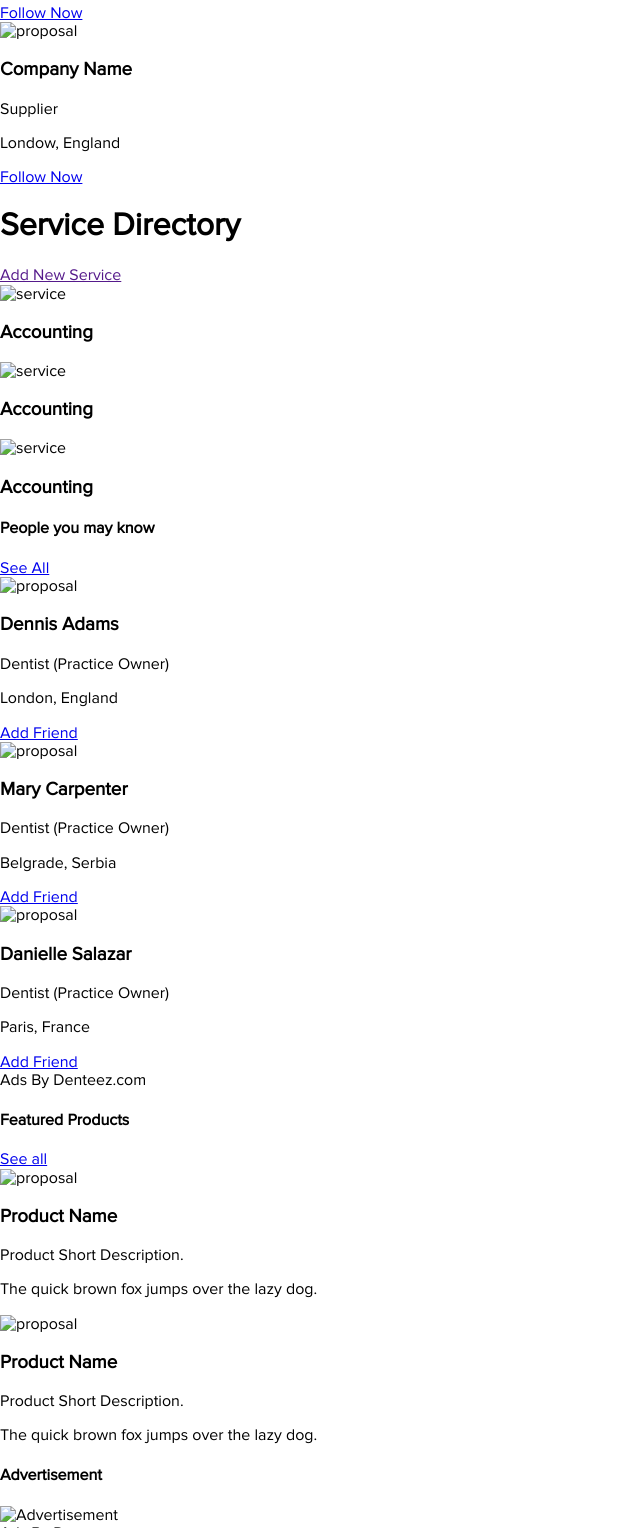
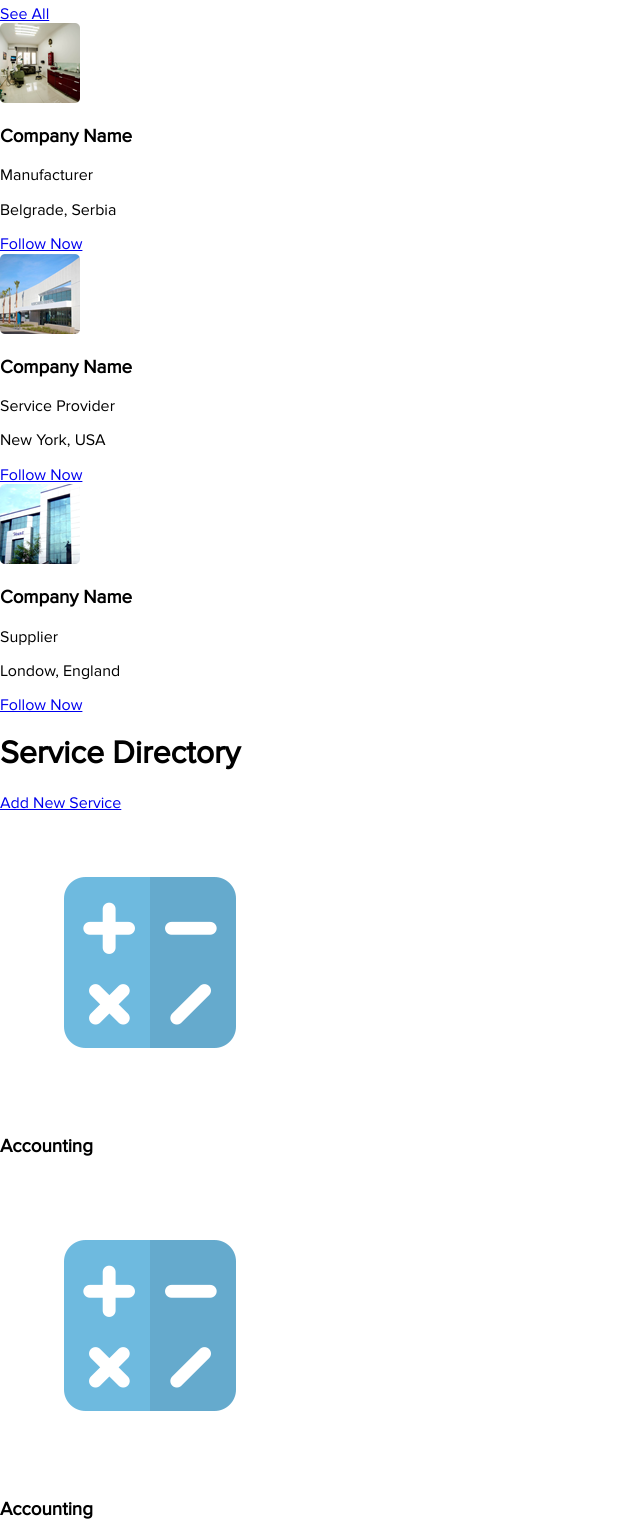
Before and after one commit to artemloiko/Test_task_abz, a website: page dist/index.html in a window 1280 px wide. Shown: the part 653-2181 px from the top of the page, without its empty margins (0-640 px from the left). Drawn offline with nearby package versions, Linux system fonts and the light colour scheme; files that its build step writes are made by us from their sources; files whose address does not match are found by name.

Commit message:
Added images for main page

```diff
--- a/dist/index.html
+++ b/dist/index.html
@@ -4,12 +4,13 @@
   <title>Test Task abz</title>
   <meta charset="UTF-8">
   <meta name="viewport" content="width=device-width, initial-scale=1.0">
-  <link rel="icon" type="image/png" href="img/favicon.png">
+  <link rel="icon" type="image/png" href="img/favicons/favicon.png">
   <link rel="stylesheet" href="style.bundle.css">
 </head>
 <body>
+
   <header class="header">
-    <a href="#"><img src="" alt="DENTEEZ" class="logo"></a>
+    <a href="#"><img src="img/Logo.png" alt="DENTEEZ" class="logo"></a>
     <form action="" class="search">
       <input type="button" class="search__button">
       <input type="text" class="search__field">
@@ -17,7 +18,7 @@
     <a href="#" class="button button--messages"></a>
     <a href="#" class="button button--notification"></a>
     <div class="profile">
-      <img src="" alt="profile_img" class="profile__img">
+      <img src="img/user.png" alt="profile_img" class="profile__img">
       <div class="profile__fullname">Maximillian Beekeeper</div>
     </div>
   </header>
@@ -37,7 +38,7 @@
         <div class="sidebar-block-header">
           <h4 class="sidebar-block-header__title">Advertisement</h4>
         </div>
-        <img src="" alt="Advertisement" class="sidebar-block-content">
+        <img src="img/advertisements/advertisement-1.png" alt="Advertisement" class="sidebar-block-content">
         <div class="sidebar-block-signature">Ads By Denteez.com</div>
       </div>
 
@@ -48,21 +49,21 @@
         </div>
         <div class="sidebar-block-content">
           <div class="proposal-card">
-            <img src="" alt="proposal" class="proposal-card__img">
+            <img src="img/proposals/company-1.png" alt="proposal-company" class="proposal-card__img">
             <h3 class="proposal-card__title">Company Name</h3>
             <p class="proposal-card__info">Manufacturer</p>
             <p class="proposal-card__info">Belgrade, Serbia</p>
             <a href="#" class="proposal-card__link">Follow Now</a>
           </div>
           <div class="proposal-card">
-            <img src="" alt="proposal" class="proposal-card__img">
+            <img src="img/proposals/company-2.png" alt="proposal-company" class="proposal-card__img">
             <h3 class="proposal-card__title">Company Name</h3>
             <p class="proposal-card__info">Service Provider</p>
             <p class="proposal-card__info">New York, USA</p>
             <a href="#" class="proposal-card__link">Follow Now</a>
           </div>
           <div class="proposal-card">
-            <img src="" alt="proposal" class="proposal-card__img">
+            <img src="img/proposals/company-3.png" alt="proposal-company" class="proposal-card__img">
             <h3 class="proposal-card__title">Company Name</h3>
             <p class="proposal-card__info">Supplier</p>
             <p class="proposal-card__info">Londow, England</p>
@@ -76,7 +77,7 @@
     <main class="main-content">
       <div class="main-content-header">
         <h1 class="main-content-header__title">Service Directory</h1>
-        <a href="" class="button button--large button--addService">Add New Service</a>
+        <a href="#" class="button button--large button--addService">Add New Service</a>
       </div>
       <div class="service-directory">
         <div class="service-card">
@@ -104,21 +105,21 @@
         <div class="sidebar-block-content">
 
           <div class="proposal-card">
-            <img src="" alt="proposal" class="proposal-card__img">
+            <img src="img/proposals/human-1.png" alt="proposal-human" class="proposal-card__img">
             <h3 class="proposal-card__title">Dennis Adams</h3>
             <p class="proposal-card__info">Dentist (Practice Owner)</p>
             <p class="proposal-card__info">London, England</p>
             <a href="#" class="proposal-card__link">Add Friend</a>
           </div>
           <div class="proposal-card">
-            <img src="" alt="proposal" class="proposal-card__img">
+            <img src="img/proposals/human-2.png" alt="proposal-human" class="proposal-card__img">
             <h3 class="proposal-card__title">Mary Carpenter</h3>
             <p class="proposal-card__info">Dentist (Practice Owner)</p>
             <p class="proposal-card__info">Belgrade, Serbia</p>
             <a href="#" class="proposal-card__link">Add Friend</a>
           </div>
           <div class="proposal-card">
-            <img src="" alt="proposal" class="proposal-card__img">
+            <img src="img/proposals/human-3.png" alt="proposal-human" class="proposal-card__img">
             <h3 class="proposal-card__title">Danielle Salazar</h3>
             <p class="proposal-card__info">Dentist (Practice Owner)</p>
             <p class="proposal-card__info">Paris, France</p>
@@ -136,13 +137,13 @@
         </div>
         <div class="sidebar-block-content">
           <div class="proposal-card">
-            <img src="" alt="proposal" class="proposal-card__img">
+            <img src="img/proposals/product-1.png" alt="proposal-product" class="proposal-card__img">
             <h3 class="proposal-card__title">Product Name</h3>
             <p class="proposal-card__info">Product Short Description.</p>
             <p class="proposal-card__info">The quick brown fox jumps over the lazy dog.</p>
           </div>
           <div class="proposal-card">
-            <img src="" alt="proposal" class="proposal-card__img">
+            <img src="img/proposals/product-2.png" alt="proposal-product" class="proposal-card__img">
             <h3 class="proposal-card__title">Product Name</h3>
             <p class="proposal-card__info">Product Short Description.</p>
             <p class="proposal-card__info">The quick brown fox jumps over the lazy dog.</p>
@@ -154,7 +155,7 @@
         <div class="sidebar-block-header">
           <h4 class="sidebar-block-header__title">Advertisement</h4>
         </div>
-        <img src="" alt="Advertisement" class="sidebar-block-content">
+        <img src="img/advertisements/advertisement-2.png" alt="Advertisement" class="sidebar-block-content">
         <div class="sidebar-block-signature">Ads By Denteez.com</div>
       </div>
     </aside>
```
Also changed, not shown: dist/img/Logo.png (added), dist/img/advertisements/advertisement-1.png (added), dist/img/advertisements/advertisement-2.png (added), dist/img/favicons/favicon.png (added), dist/img/proposals/company-1.png (added), dist/img/proposals/company-2.png (added), dist/img/proposals/company-3.png (added), dist/img/proposals/human-1.png (added), dist/img/proposals/human-2.png (added), dist/img/proposals/human-3.png (added), dist/img/proposals/product-1.png (added), dist/img/proposals/product-2.png (added), dist/img/service.png (added), dist/img/user.png (added).
